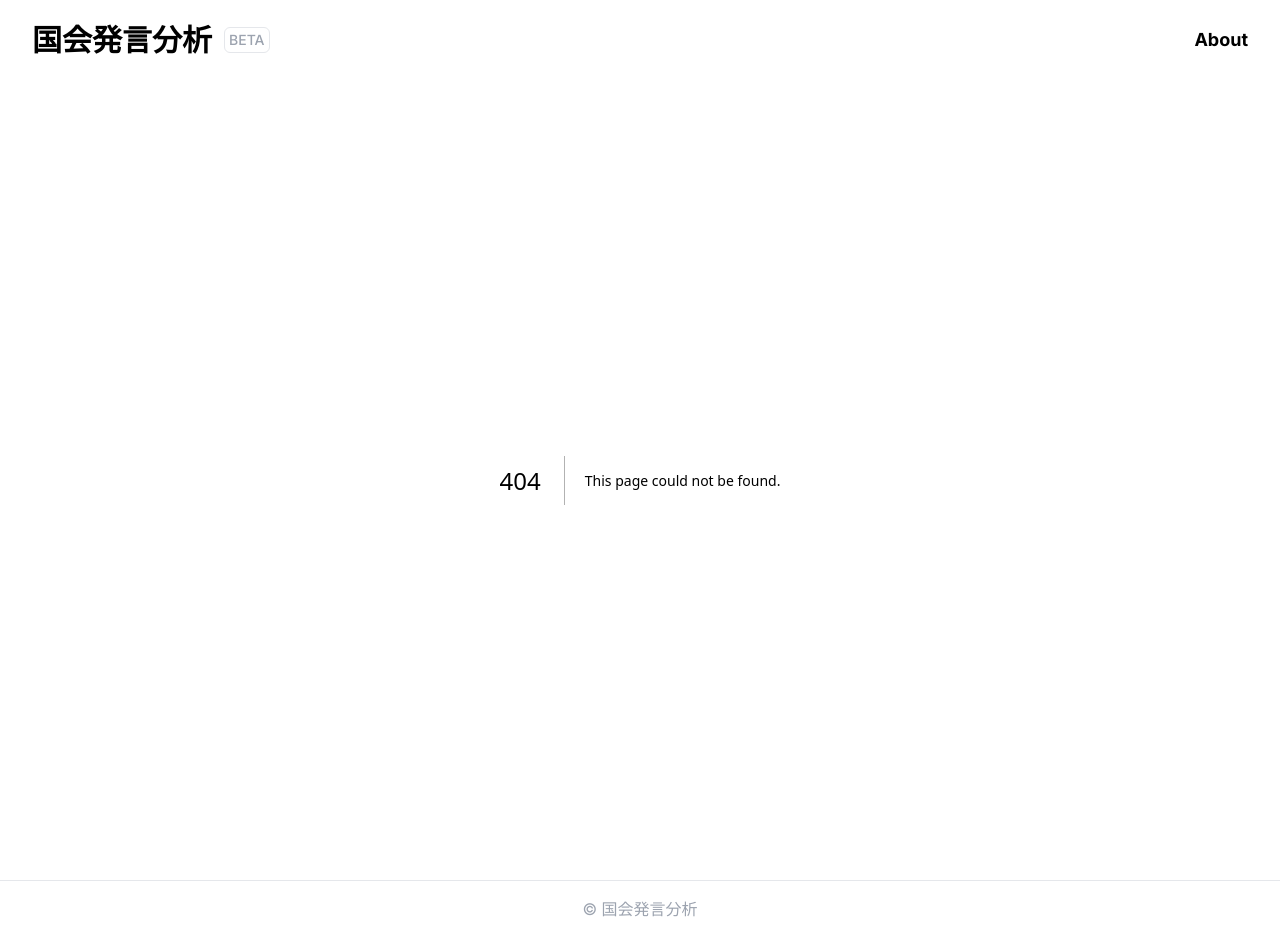
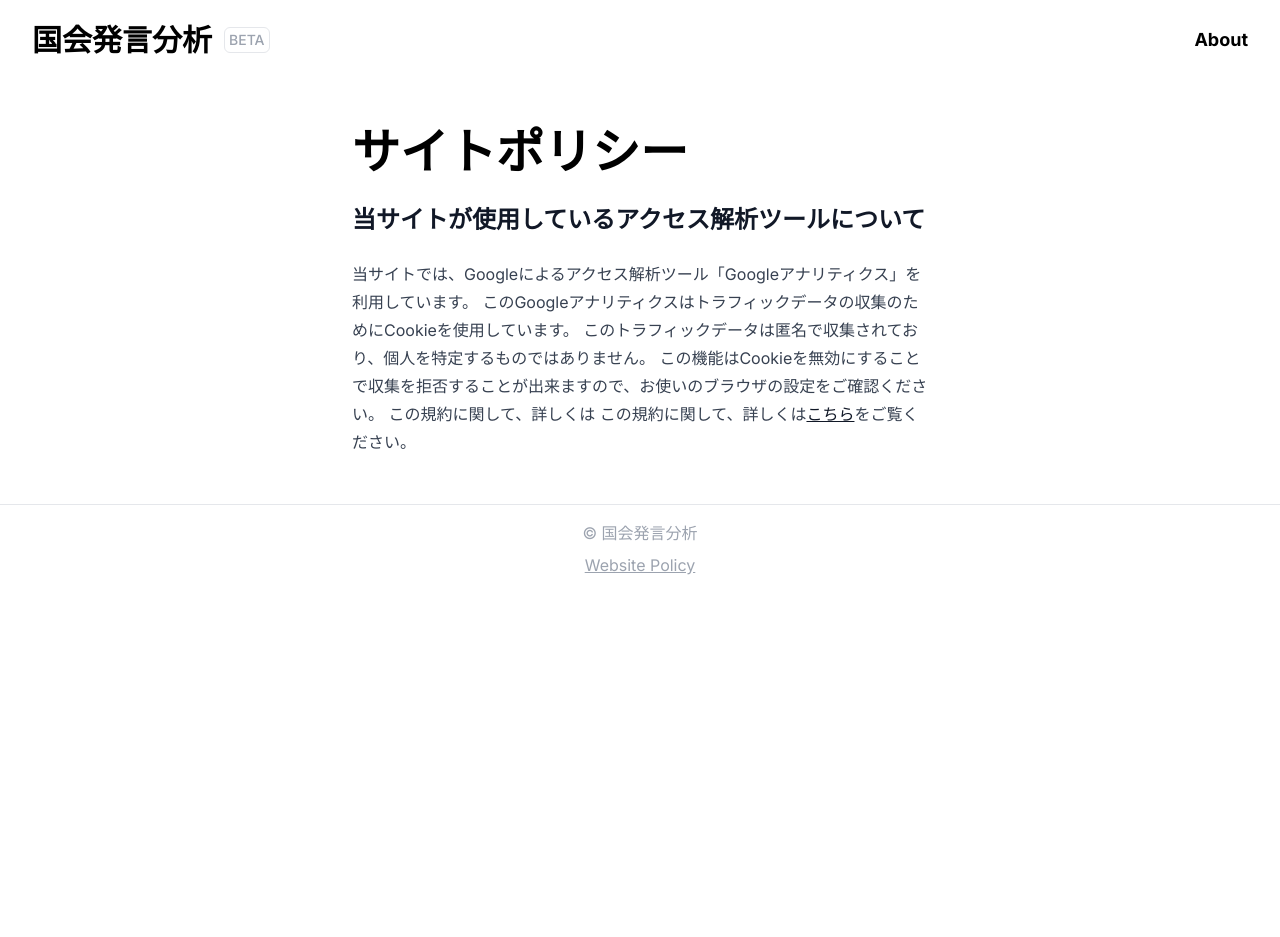
Before and after one commit to yutakobayashidev/capitalens, a Next.js app in the folder frontend/: page /policy in a window 1280 px wide. Before the commit this address had no page. After the commit the page ends 800 px from the top, so only its background shows below. Built offline with nearby package versions, Linux system fonts and the light colour scheme; no server answers.

Commit message:
✨ feat: google analytics

```diff
--- a/frontend/package.json
+++ b/frontend/package.json
@@ -31,6 +31,7 @@
   },
   "devDependencies": {
     "@tailwindcss/typography": "^0.5.9",
+    "@types/gtag.js": "^0.0.12",
     "autoprefixer": "^10.4.13",
     "chart.js": "^4.2.1",
     "postcss": "^8.4.21",
--- /dev/null
+++ b/frontend/src/app/policy/page.tsx
@@ -0,0 +1,27 @@
+import type { Metadata } from "next";
+
+export const metadata: Metadata = {
+  title: "サイトポリシー",
+};
+
+export default async function Page() {
+  return (
+    <div className="mx-auto max-w-screen-sm px-4 md:px-8 my-12">
+      <section>
+        <h1 className="font-bold mb-7 text-3xl md:text-5xl">サイトポリシー</h1>
+        <div className="prose">
+          <h2>当サイトが使用しているアクセス解析ツールについて</h2>
+          <p>
+            当サイトでは、Googleによるアクセス解析ツール「Googleアナリティクス」を利用しています。
+            このGoogleアナリティクスはトラフィックデータの収集のためにCookieを使用しています。
+            このトラフィックデータは匿名で収集されており、個人を特定するものではありません。
+            この機能はCookieを無効にすることで収集を拒否することが出来ますので、お使いのブラウザの設定をご確認ください。
+            この規約に関して、詳しくは この規約に関して、詳しくは
+            <a href="https://www.google.com/analytics/terms/jp.html">こちら</a>
+            をご覧ください。
+          </p>
+        </div>
+      </section>
+    </div>
+  );
+}
--- a/frontend/src/components/Footer.tsx
+++ b/frontend/src/components/Footer.tsx
@@ -1,8 +1,15 @@
+import Link from "next/link";
+
 export default function Footer() {
   return (
     <footer className="bg-white py-4 text-center text-gray-400 border-t">
       <div className="mx-auto max-w-screen-xl px-4 md:px-8">
-        <p>© 国会発言分析</p>
+        <div>© 国会発言分析</div>
+        <div>
+          <Link className="mt-2 underline inline-flex" href="/policy">
+            Website Policy
+          </Link>
+        </div>
       </div>
     </footer>
   );
--- /dev/null
+++ b/frontend/src/components/GoogleAnalytics.tsx
@@ -0,0 +1,51 @@
+"use client";
+
+import Script from "next/script";
+import { usePathname, useSearchParams } from "next/navigation";
+import { Suspense, useEffect } from "react";
+import { GA_TRACKING_ID, pageview } from "@src/lib/gtag";
+
+const GoogleAnalytics = () => {
+  const pathname = usePathname();
+  const searchParams = useSearchParams();
+  useEffect(() => {
+    if (!searchParams) return;
+    const url = pathname + searchParams.toString();
+    pageview(url);
+  }, [pathname, searchParams]);
+
+  return (
+    <>
+      <Script
+        strategy="afterInteractive"
+        src={`https://www.googletagmanager.com/gtag/js?id=${GA_TRACKING_ID}`}
+      />
+      <Script
+        id="gtag-init"
+        strategy="afterInteractive"
+        dangerouslySetInnerHTML={{
+          __html: `
+        window.dataLayer = window.dataLayer || [];
+        function gtag(){dataLayer.push(arguments);}
+        gtag('js', new Date());
+        gtag('config', '${GA_TRACKING_ID}', {
+          page_path: window.location.pathname,
+        });
+      `,
+        }}
+      />
+    </>
+  );
+};
+
+export default function Analytics(): JSX.Element {
+  return (
+    <>
+      {GA_TRACKING_ID && (
+        <Suspense>
+          <GoogleAnalytics />
+        </Suspense>
+      )}
+    </>
+  );
+}
--- /dev/null
+++ b/frontend/src/lib/gtag.ts
@@ -0,0 +1,9 @@
+"use client";
+
+export const GA_TRACKING_ID = process.env.NEXT_PUBLIC_GA_ID || "";
+
+export const pageview = (url: string) => {
+  window.gtag("config", GA_TRACKING_ID, {
+    page_path: url,
+  });
+};
```
Also changed, not shown: frontend/src/app/layout.tsx (+22 -20 lines), 1 other file (tests, documents, lock files or other folders).
